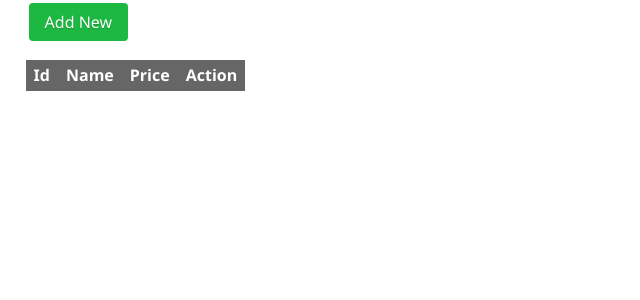
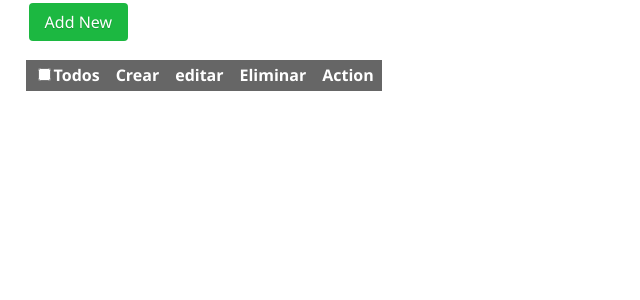
Before and after one commit to Jonjova/crud_ci4, a CodeIgniter 4 app: the page made by app/Views/productos/product_view.php in a window 1280 px wide. Shown: the top 300 px of the page, without its empty margins (0-640 px from the left). Run offline with PHP 8.4 and a stand-in for CodeIgniter, Linux system fonts and the light colour scheme; the template is opened without the code that fills it: most values are stand-ins (such as "Sample title", 1, 10 or a date in 2020); lists and menus that the app fills with data are empty; some libraries are stand-ins or nearby versions.

Commit message:
añadiendo duncionalidad con js de tabla selectall

```diff
--- a/app/Views/productos/product_view.php
+++ b/app/Views/productos/product_view.php
@@ -14,13 +14,13 @@
     <table>
         <thead>
             <tr>
-                <!-- <th><input class="cha" id="selectAll" type="checkbox"><label for='selectAll'>Todos</label></th> -->
-                <th>Id</th>
+                <th><input class="cha" id="selectAll" type="checkbox"><label for='selectAll'>Todos</label></th>
+                <!-- <th>Id</th>
                 <th>Name</th>
-                <th>Price</th>
-                <!-- <th>Crear</th>
+                <th>Price</th> -->
+                <th>Crear</th>
                 <th>editar</th>
-                <th>Eliminar</th> -->
+                <th>Eliminar</th>
                 <th>Action</th>
             </tr>
         </thead>
--- a/assets/js/product.js
+++ b/assets/js/product.js
@@ -18,30 +18,30 @@ $(".chall").click(function () {
 // for (let index = 0; index < nivel1.length; index++) {
 //   console.log(nivel1[index] + index);
 
-$(".ch-1").click(function () {
-  // aquí empieza la funcionalidad para dar selección dentro de una celda
-  $(".ch1").prop("checked", $(this).prop("checked"));
-  // $(".ch1").prop('disabled', false);
-  // if (!$(this).prop("checked")) {
-  //     $('.ch1').prop("disabled", true);
-  // }
-});
+// $(".ch-1").click(function () {
+//   // aquí empieza la funcionalidad para dar selección dentro de una celda
+//   $(".ch1").prop("checked", $(this).prop("checked"));
+//   // $(".ch1").prop('disabled', false);
+//   // if (!$(this).prop("checked")) {
+//   //     $('.ch1').prop("disabled", true);
+//   // }
+// });
 
-$(".ch1").click(function () {
-  if (!$(this).prop("checked")) {
-    $(".ch-1").prop("checked", false);
-  }
-});
+// $(".ch1").click(function () {
+//   if (!$(this).prop("checked")) {
+//     $(".ch-1").prop("checked", false);
+//   }
+// });
 
-$(".ch-2").click(function () {
-  $(".ch2").prop("checked", $(this).prop("checked"));
-});
+// $(".ch-2").click(function () {
+//   $(".ch2").prop("checked", $(this).prop("checked"));
+// });
 
-$(".ch2").click(function () {
-  if (!$(this).prop("checked")) {
-    $(".ch-2").prop("checked", false);
-  }
-});
+// $(".ch2").click(function () {
+//   if (!$(this).prop("checked")) {
+//     $(".ch-2").prop("checked", false);
+//   }
+// });
 //   Aquí termina la selección de celda
 // }
 
@@ -63,9 +63,10 @@ function obtener_data() {
         data.map((datos,i) =>{
             tabla_tbody += `
         <tr>
-            <td>${datos.product_id}</td>
-            <td>${datos.product_name}</td>
-            <td>${datos.product_price}</td>
+          <td><input class="chall ch-${datos.product_id}" id="nivel[0]-${i}" type="checkbox"  /></td>
+          <td><input class="chall ch${datos.product_id}" id="nivel[0][0]-${i}" type="checkbox"  /></td>
+          <td><input class="chall ch${datos.product_id}" id="nivel[0][1]-${i}" type="checkbox"  /></td>
+          <td><input class="chall ch${datos.product_id}" id="nivel[0][2]-${i}" type="checkbox"  /></td>
             <td>
                 <a class="css-boton boton-primario" href="${url}product/edit/${datos.product_id}">Edit</a>
                 <a class="css-boton boton-advertencia" href="${url}product/delete/${datos.product_id}">Delete</a>
@@ -96,3 +97,12 @@ function obtener_data() {
 
 obtener_data();
 /* Aquí termina la funcionalidad con js */
+$(".ch-2").click(function () {
+  $(".ch2").prop("checked", $(this).prop("checked"));
+});
+
+$(".ch2").click(function () {
+  if (!$(this).prop("checked")) {
+    $(".ch-2").prop("checked", false);
+  }
+});
```
Also changed, not shown: 2 other files.
